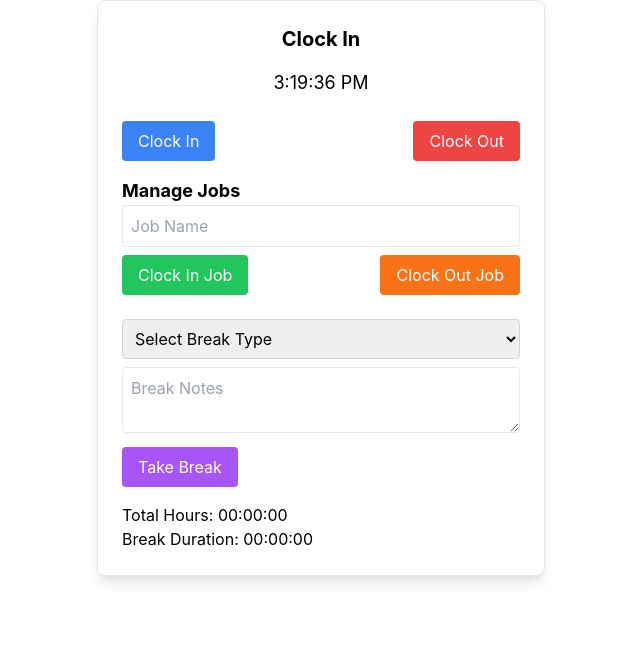
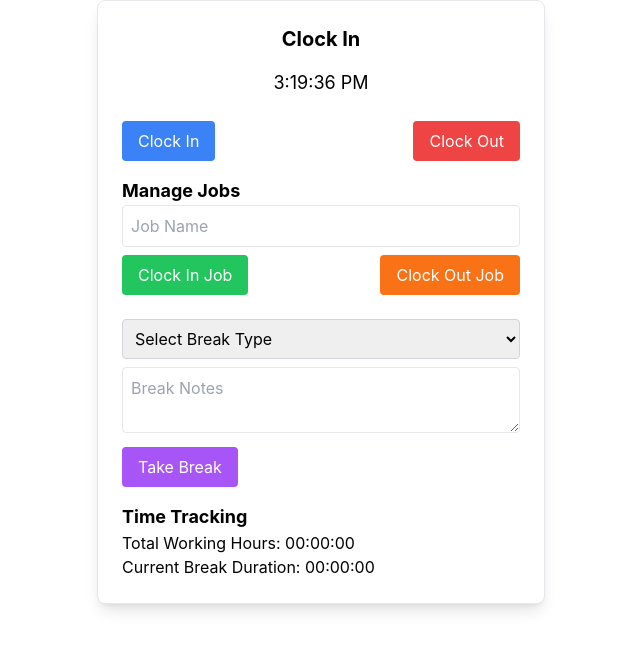
Before and after one commit to Aellun/employee-tracking-system, a React (Create React App) app in the folder employee-tracking-frontend/: page /clockin in a window 1280 px wide. Shown: the top 650 px of the page, without its empty margins (319-959 px from the left). Built offline with nearby package versions, Linux system fonts and the light colour scheme; sample sign-in values are in the browser's storage.

Commit message:
Add validation for clock-out notes, reset total time on new clock-in, and clear messages on clock-out and end break

```diff
--- a/employee-tracking-frontend/src/components/TimeClock.js
+++ b/employee-tracking-frontend/src/components/TimeClock.js
@@ -20,6 +20,7 @@ const ClockInSeconds = () => {
   const [breakExceeded, setBreakExceeded] = useState(false);
   const [totalHours, setTotalHours] = useState(0);
   const [workingSeconds, setWorkingSeconds] = useState(0); // Track working seconds
+  const [clockInMessage, setClockInMessage] = useState(''); // Track clock-in message
 
   // Update working seconds every second when clocked in and no break is active
   useEffect(() => {
@@ -53,6 +54,8 @@ const ClockInSeconds = () => {
         setRecordId(response.record_id);
         setIsClockedIn(true);
         setClockInTime(new Date());
+        setWorkingSeconds(0); // Reset total working time on new clock-in
+        setClockInMessage(`Clocked in at ${new Date().toLocaleTimeString()}`);
         toast.success(`Clocked in at ${new Date().toLocaleTimeString()}`);
       } else {
         toast.error('Clock-in failed.');
@@ -70,16 +73,22 @@ const ClockInSeconds = () => {
       return;
     }
 
+    if (!breakNotes) {
+      toast.error('Please add notes before clocking out.');
+      return;
+    }
+
     try {
       await clockOutRecord(authToken, recordId);
       setIsClockedIn(false);
       setClockOutTime(new Date());
       setTotalHours(workingSeconds); // Finalize total hours
+      setClockInMessage(''); // Clear the message after clock-out
       toast.success(`Clocked out at ${new Date().toLocaleTimeString()}`);
     } catch {
       toast.error('Error clocking out. Please try again.');
     }
-  }, [isClockedIn, recordId, workingSeconds]);
+  }, [isClockedIn, recordId, workingSeconds, breakNotes]);
 
   // Break handling
   const handleTakeBreak = useCallback(async () => {
@@ -103,6 +112,7 @@ const ClockInSeconds = () => {
     setBreakActive(false);
     setBreakDuration(0);
     setBreakExceeded(false);
+    setClockInMessage(''); // Clear the message after ending break
     toast.success('Break ended.');
   };
 
@@ -114,6 +124,7 @@ const ClockInSeconds = () => {
       <div className="text-center mt-4">
         <p className="text-lg">{new Date().toLocaleTimeString()}</p>
       </div>
+      {clockInMessage && <p className="text-center text-sm text-green-600">{clockInMessage}</p>}
 
       {/* Clock in/out buttons */}
       <div className="mt-6 flex justify-between">
@@ -220,7 +231,7 @@ const BreakSelection = ({ breakType, setBreakType, breakNotes, setBreakNotes, ha
     <button
       onClick={handleTakeBreak}
       className="bg-purple-500 text-white py-2 px-4 rounded mt-2"
-      disabled={breakActive || !breakType || !breakNotes}
+      disabled={breakActive}
     >
       Take Break
     </button>
@@ -230,8 +241,9 @@ const BreakSelection = ({ breakType, setBreakType, breakNotes, setBreakNotes, ha
 // Time Tracking Component
 const TimeTracking = ({ totalHours, breakDuration }) => (
   <div className="mt-4">
-    <p>Total Hours: {formatTime(totalHours)}</p>
-    <p>Break Duration: {formatTime(breakDuration)}</p>
+    <h4 className="font-bold text-lg">Time Tracking</h4>
+    <p>Total Working Hours: {formatTime(totalHours)}</p>
+    <p>Current Break Duration: {formatTime(breakDuration)}</p>
   </div>
 );
 
```
